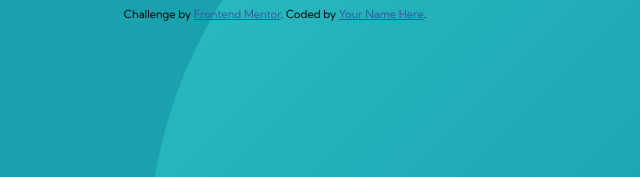
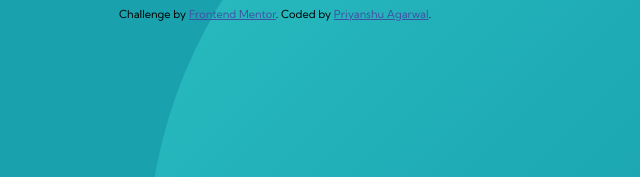
Before and after one commit to Priyanshu4206/Frontend-Mentor---Profile-card-component-solution, a plain HTML site: page index.html in a window 1280 px wide. Shown: the part 588-765 px from the top of the page, 365-1005 px from the left. Drawn offline with Linux system fonts and the light colour scheme.

Commit message:
Update index.html

```diff
--- a/index.html
+++ b/index.html
@@ -79,7 +79,7 @@
   <footer>
     <div class="attribution">
       Challenge by <a href="https://www.frontendmentor.io?ref=challenge" target="_blank">Frontend Mentor</a>.
-      Coded by <a href="#">Your Name Here</a>.
+      Coded by <a href="#">Priyanshu Agarwal</a>.
     </div>
   </footer>
 </body>
```
